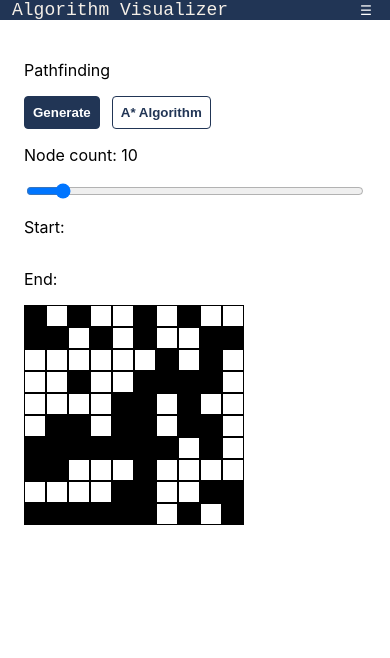
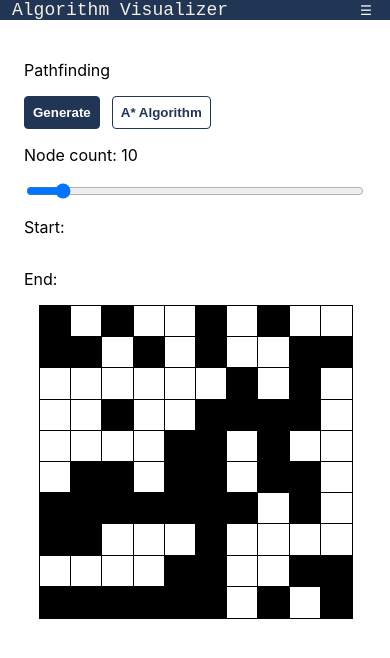
Before and after one commit to seangerrykelly/algo-visualizer, a React (Create React App) app: page /pathfinding in a window 390 px wide. Both pictures are taken after a click on the button "Generate". Shown: the top 658 px of the page. Built offline with nearby package versions, Linux system fonts and the light colour scheme.

Commit message:
chore: fix styling on pathfinding page for mobile + desktop

```diff
--- a/src/components/pathfinding-visuals/Grid.tsx
+++ b/src/components/pathfinding-visuals/Grid.tsx
@@ -9,12 +9,12 @@ type GridProps = {
 export const Grid = ({grid = [], pathMap, onClickCell}: GridProps) => {
 
     return (
-        <GridContainer>
+        <GridContainer gridSize={grid.length}>
             {grid.map((row, rowIndex) => (
                 <GridRow>
                     {row.map((cell, colIndex) => (
                         <GridCell
-                            onClick={() => onClickCell(rowIndex, colIndex)}
+                            onClick={() => onClickCell(rowIndex, colIndex, cell)}
                             isWalkable={cell === 0}
                             inPath={pathMap ? pathMap.has([rowIndex, colIndex].toString()) : false}
                         />
--- a/src/components/pathfinding-visuals/GridStyles.ts
+++ b/src/components/pathfinding-visuals/GridStyles.ts
@@ -6,20 +6,24 @@ interface GridCellProps {
     isWalkable: boolean;
 }
 
-export const GridContainer = styled.div`
-    align-items: center;
-    display: flex;
-    flex-direction: column;
+export const GridContainer = styled.div<{ gridSize: number }>`
+    align-self: center;
+    display: grid;
+    gap: 0;
+    grid-template-columns: ${({ gridSize }) => `repeat(${gridSize}, 1fr)`};
+    grid-template-rows: ${({ gridSize }) => `repeat(${gridSize}, 1fr)`};
+    height: 80vmin;
+    max-height: 500px;
+    max-width: 500px;
+    width: 80vmin;
 `
 
 export const GridRow = styled.div`
-    display: flex;
-    flex-direction: row;
-    max-width: 500px;
-    width: 100%;
+    display: contents;
 `
 
 export const GridCell = styled.div<GridCellProps>`
+    align-items: center;
     background-color:
         ${(props) => props.inPath
             ? Colors.Blue.secondary
@@ -30,12 +34,19 @@ export const GridCell = styled.div<GridCellProps>`
     border: 1px solid ${Colors.Black};
     color: ${Colors.Blue.secondary};
     cursor: pointer;
-    height: 20px;
+    display: flex;
+    height: 100%;
     text-align: center;
-    width: 20px;
+    width: 100%;
 
-    &:hover {
-        background-color: ${Colors.Blue.secondary};
-        color: ${Colors.White};
+    ${(props) => props.isWalkable ? `
+        &:hover {
+            background-color: ${Colors.Blue.secondary};
+            color: ${Colors.White};
+        }
+        `
+        : `
+        cursor: not-allowed;
+        `
     }
 `
--- a/src/components/pathfinding-visuals/PathfindingVisual.tsx
+++ b/src/components/pathfinding-visuals/PathfindingVisual.tsx
@@ -34,9 +34,10 @@ export const PathfindingVisual = () => {
         }
     }
 
-    const handleClickCell = (row: number, col: number) => {
-        console.log('row: ', row)
-        console.log('col: ', col)
+    const handleClickCell = (row: number, col: number, value: number) => {
+        if (value !== 0) {
+            return
+        }
         if (!startCell || endCell) {
             setStartCell([row, col])
             setEndCell(undefined)
--- a/src/components/pathfinding-visuals/PathfindingVisualStyles.ts
+++ b/src/components/pathfinding-visuals/PathfindingVisualStyles.ts
@@ -6,7 +6,10 @@ export const ButtonContainer = styled.div`
 `
 
 export const PathfindingVisualContainer = styled.div`
+    box-sizing: border-box;
     display: flex;
     flex-direction: column;
     margin: 24px;
+    max-height: calc(100vh - 48px);
+    max-width: calc(100vw - 48px);
 `
```
